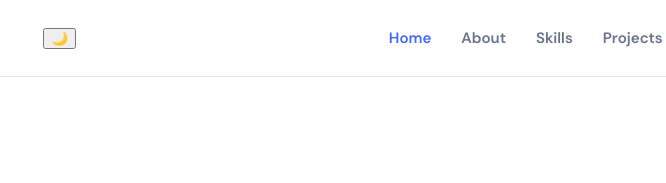
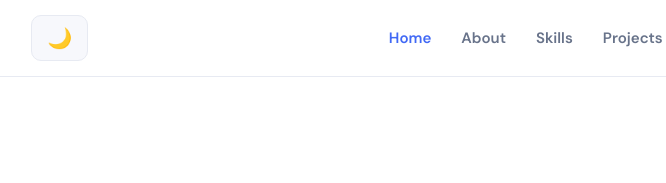
Before and after one commit to Kavyabala738/kavyabala_portfolio, a plain HTML site: page index.html in a window 1280 px wide. Shown: the top 183 px of the page, 402-1068 px from the left. Drawn offline with Linux system fonts and the light colour scheme.

Commit message:
Update style.css

```diff
--- a/style.css
+++ b/style.css
@@ -152,3 +152,12 @@ video {
     padding: 18px;
   }
 }
+.theme-toggle {
+  padding: 10px 15px;
+  border: 1px solid var(--line);
+  border-radius: 10px;
+  background: var(--pale);
+  color: var(--ink);
+  cursor: pointer;
+  font-size: 20px;
+}
```
